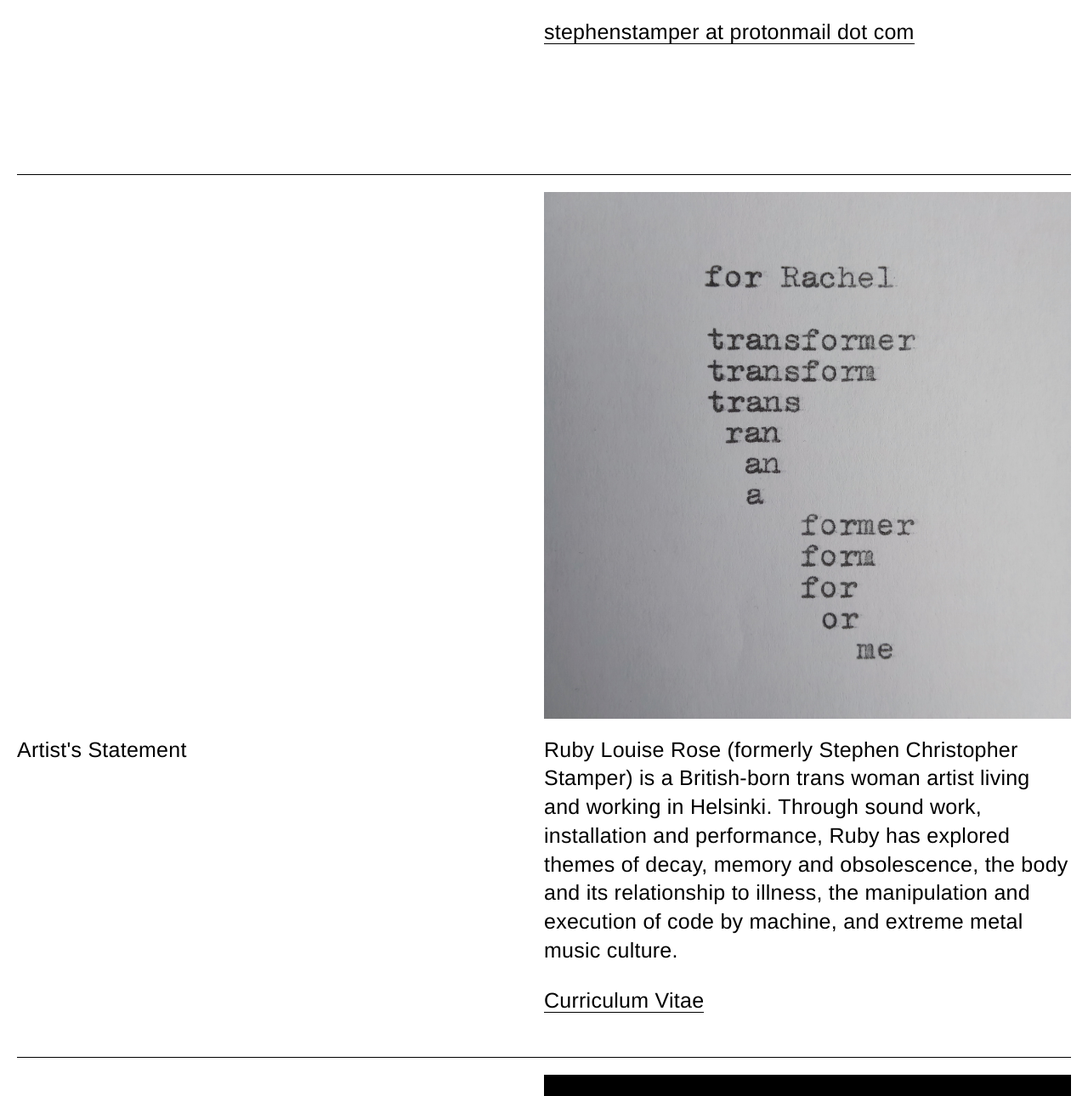
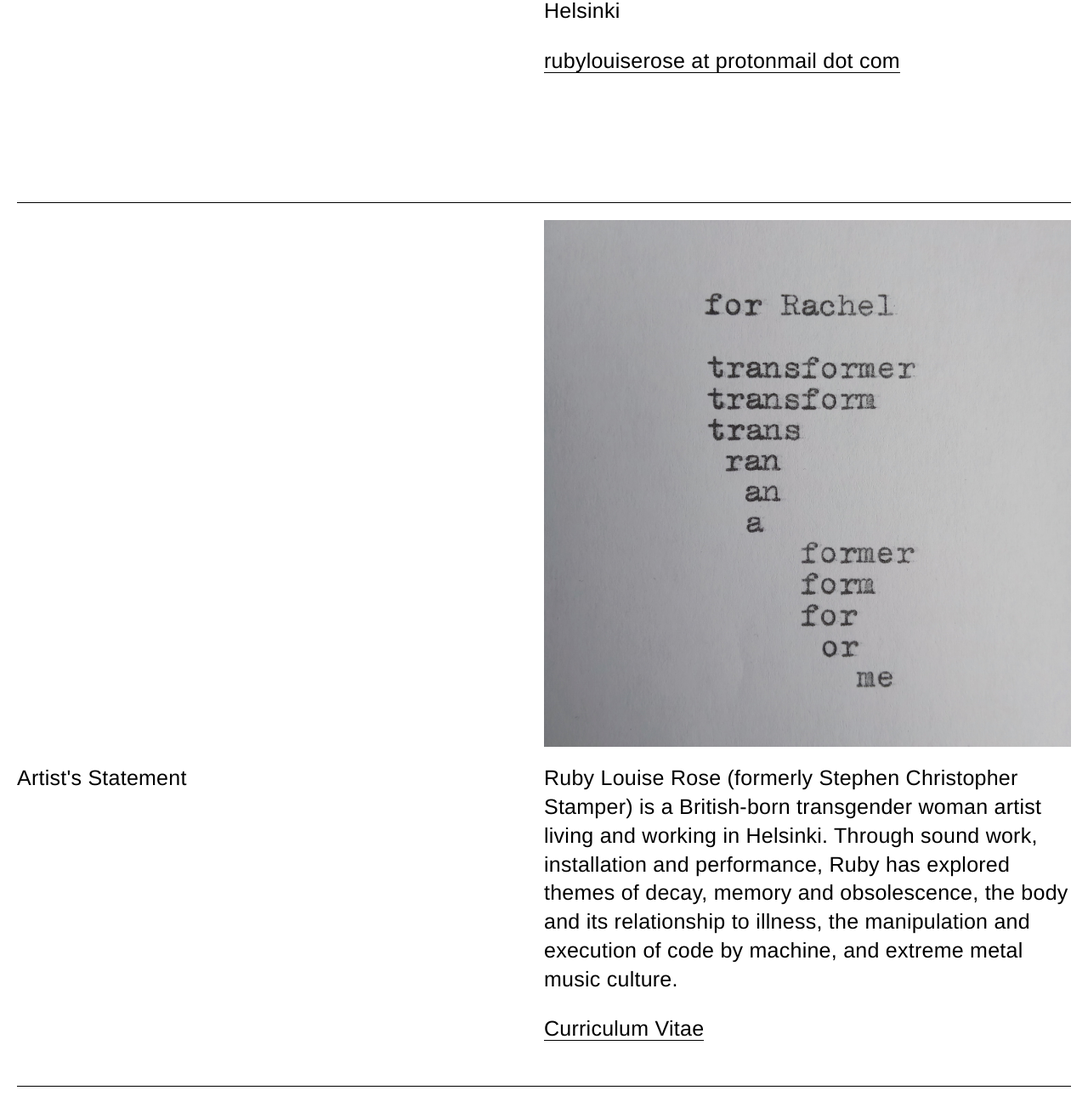
Before and after one commit to stephenstamper/stephenstamper.github.io, a plain HTML site: page index.html in a window 1280 px wide. Shown: the part 58-1348 px from the top of the page at 85% size. Drawn offline with Linux system fonts and the light colour scheme.

Commit message:
Update index.html

```diff
--- a/index.html
+++ b/index.html
@@ -3,7 +3,7 @@
 <head>
   <base href="/">
   <title>Ruby Louise Rose</title>
-  <meta name="description" content="Trans woman artist living and working in Helsinki&lt;br&gt;[stephenstamper at protonmail dot com](mailto:stephenstamper@protonmail.com)">
+  <meta name="description" content="Transgender woman artist living and working in Helsinki&lt;br&gt;[rubylouiserose at protonmail dot com](mailto:stephenstamper@protonmail.com)">
   <meta name="viewport" content="width=device-width, initial-scale=1, maximum-scale=1, user-scalable=no">
   <meta name="site-id" content="30569">
   <meta name="site-path" content="">
@@ -27,7 +27,7 @@
   <div class="sv-feed-info" id="sv-feed-info">
     <div class="sv-feed-info-inner">
       <h1 class="sv-feed-title sv-feed-info-title">Ruby Louise Rose</h1>
-      <div class="sv-feed-description sv-feed-info-description"><p>Trans woman artist living and working in Helsinki<br><a href="mailto:stephenstamper@protonmail.com">stephenstamper at protonmail dot com</a></p></div>
+      <div class="sv-feed-description sv-feed-info-description"><p>Transgender woman artist living and working in Helsinki<br><a href="mailto:stephenstamper@protonmail.com">rubylouiserose at protonmail dot com</a></p></div>
     </div>
   </div>
 
@@ -47,7 +47,7 @@
         <div class="sv-feed-item-photo-caption"><h1>
 <a id="artists-statement" class="anchor" href="#artists-statement" aria-hidden="true"><span class="octicon octicon-link"></span></a>Artist's Statement</h1>
 
-<p>Ruby Louise Rose (formerly Stephen Christopher Stamper) is a British-born trans woman artist living and working in Helsinki. Through sound work, installation and performance, Ruby has explored themes of decay, memory and obsolescence, the body and its relationship to illness, the manipulation and execution of code by machine, and extreme metal music culture.<br>
+<p>Ruby Louise Rose (formerly Stephen Christopher Stamper) is a British-born transgender woman artist living and working in Helsinki. Through sound work, installation and performance, Ruby has explored themes of decay, memory and obsolescence, the body and its relationship to illness, the manipulation and execution of code by machine, and extreme metal music culture.<br>
 <a href="artist_cv_ruby_louise_rose.pdf">Curriculum Vitae</a></p></div>
     </div>
 
```
